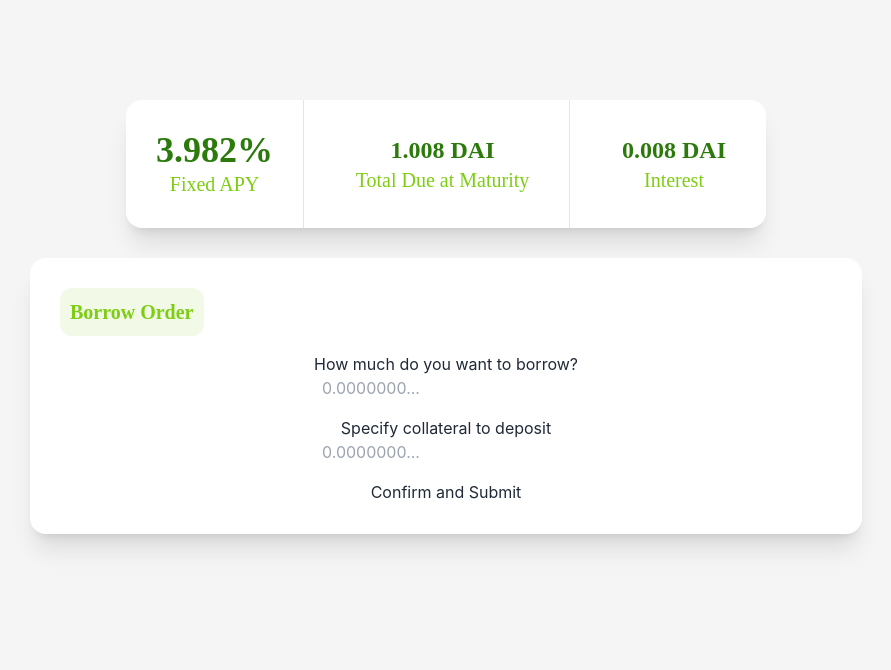
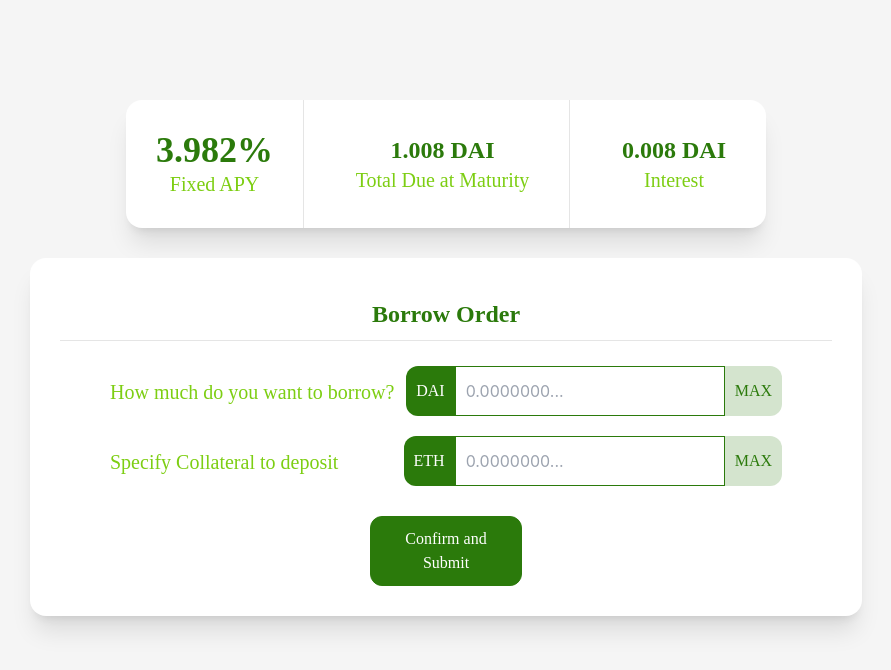
Before and after one commit to Ankush523/FlowFinance, a React (Create React App) app: page /borrow in a window 1280 px wide. Shown: the top 670 px of the page, without its empty margins (194-1085 px from the left). Built offline with nearby package versions, Linux system fonts and the light colour scheme.

Commit message:
borrow page complete

```diff
--- a/src/components/Borrow.js
+++ b/src/components/Borrow.js
@@ -21,23 +21,39 @@ const Borrow = () => {
         </div>
 
         <div className='w-[65%] h-[fit-content] bg-white1 shadow-xl rounded-2xl'>
-            <div className='flex flex-col px-[30px] space-y-4 py-[30px]'>
-                <label className='text-left bg-green1/10 w-[fit-content] p-[10px] rounded-xl text-green1 font-poppins font-semibold text-xl'>Borrow Order</label>
-                <div className='flex flex-col'>
-                    <label>How much do you want to borrow?</label>
-                    <div>
-                        <input className='' placeholder='0.0000000...'/>
+            <div className='flex flex-col px-[30px] py-[30px]'>
+                <label className='p-[10px] mb-[5px] text-green3 font-poppins font-semibold text-2xl border-b border-black1/10'>Borrow Order</label>
+                <div className='flex flex-row justify-between px-[50px] mt-[20px]'>
+                    <label className='text-xl font-poppins text-green1 pt-[12px]'>How much do you want to borrow?</label>
+                    <div className='flex flex-row rounded-xl h-[50px]'>
+                        <div className='w-[30%] py-[12px] px-[10px] bg-green3 rounded-l-xl'>
+                            <label className='font-poppins text-white1'>DAI</label>
+                        </div>
+                        <div className='border border-green3 '>
+                            <input className='bg-white1 my-[12px] px-[10px]' placeholder='0.0000000...'/>
+                        </div>
+                        <div className='w-[30%] py-[12px] px-[10px] bg-green3/20 rounded-r-xl'>
+                            <label className='font-poppins text-green3'>MAX</label>
+                        </div>
                     </div>
                 </div>
 
-                <div className='flex flex-col'>
-                    <label>Specify collateral to deposit</label>
-                    <div>
-                        <input className='' placeholder='0.0000000...'/>
+                <div className='flex flex-row justify-between px-[50px] mt-[20px]'>
+                <label className='text-xl font-poppins text-green1 pt-[12px]'>Specify Collateral to deposit</label>
+                    <div className='flex flex-row rounded-xl h-[50px]'>
+                        <div className='w-[30%] py-[12px] px-[10px] bg-green3 rounded-l-xl'>
+                            <label className='font-poppins text-white1'>ETH</label>
+                        </div>
+                        <div className='border border-green3 '>
+                            <input className='bg-white1 my-[12px] px-[10px]' placeholder='0.0000000...'/>
+                        </div>
+                        <div className='w-[30%] py-[12px] px-[10px] bg-green3/20 rounded-r-xl'>
+                            <label className='font-poppins text-green3'>MAX</label>
+                        </div>
                     </div>
                 </div>
 
-                <button>Confirm and Submit</button>
+                <button className='rounded-xl border border-green3 mt-[30px] mx-[310px] p-[10px] font-poppins bg-green3 text-white1'>Confirm and Submit</button>
             </div>
         </div>
     </div>
```
